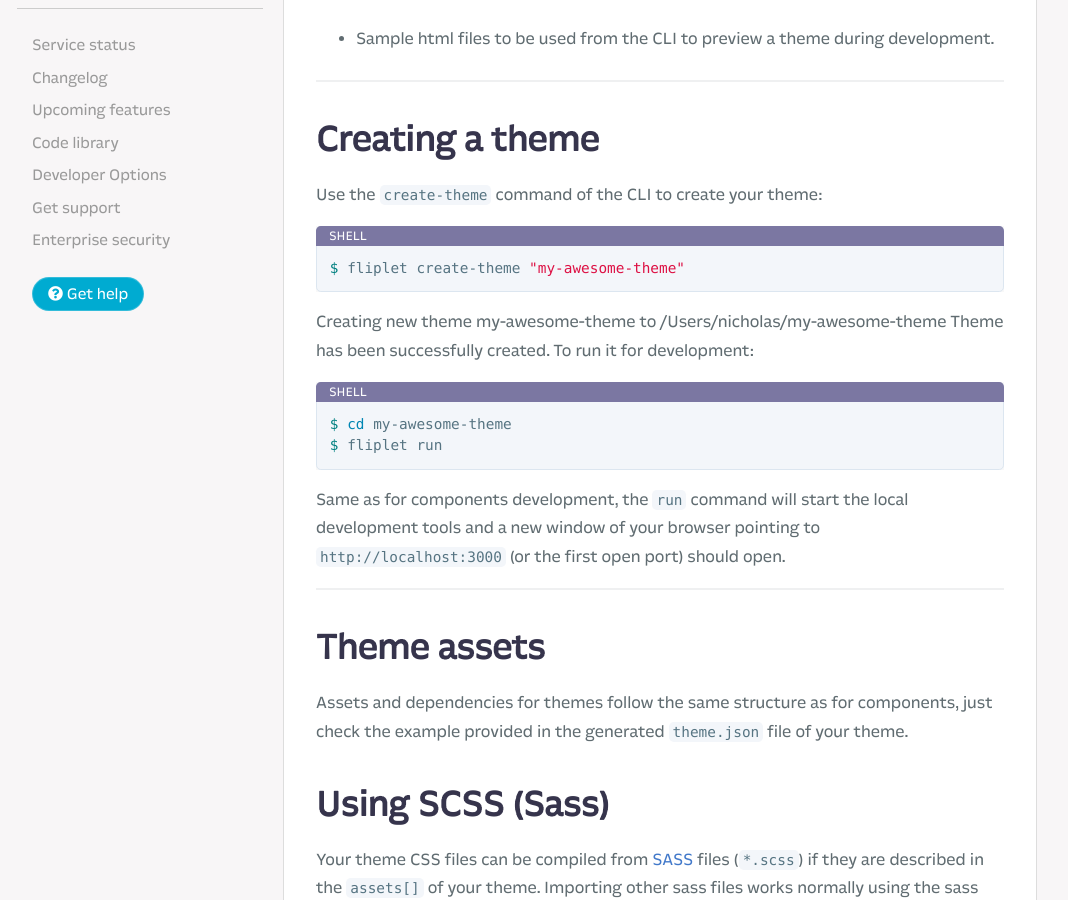
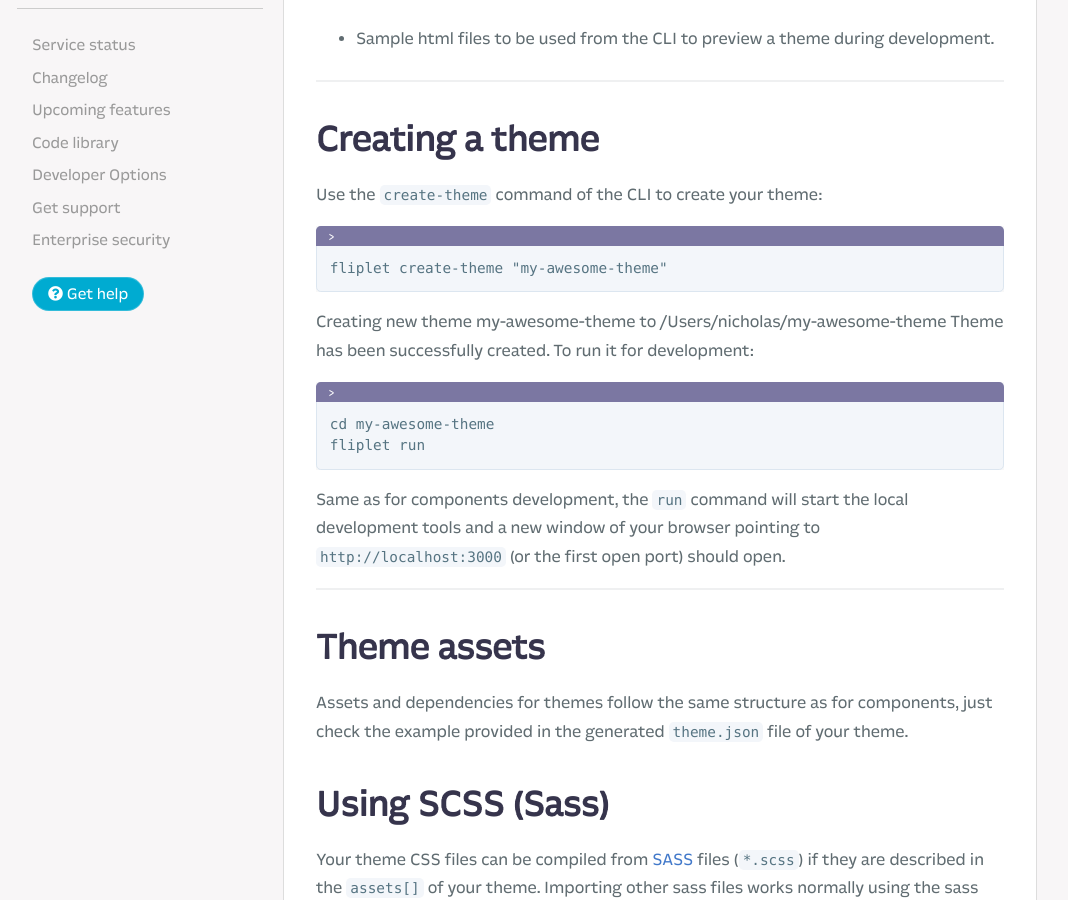
Before and after one commit to Fliplet/fliplet-cli, a Jekyll site: the page built from docs/Building-themes.md, in a window 1280 px wide and 900 px high, scrolled down 484 px. Shown: the whole window, without its empty margins (3-1071 px from the left). Built offline with Jekyll 4.4.1, drawn with Linux system fonts in a browser that asks for light colours; nearby versions of some CDN libraries; our own code applies the rules of GitHub Pages for plain Markdown files; library files that are not in the unit come from our copies; comment, search, counter and statistics services are not loaded; a style sheet for code colours, icons or effects is not loaded.

Commit message:
Remove bash code block type

````diff
--- a/docs/Building-themes.md
+++ b/docs/Building-themes.md
@@ -3,9 +3,9 @@
 Before building themes, we recommend reading the documentation about [creating components](Building-components.md) as it contains many principles about how widgets (components, themes and menus) work on Fliplet.
 
 A theme consist in:
-- SCSS, CSS and Javascript assets.
-- A configuration object which is used from Fliplet Studio to build a UI and let users customize various parts of your theme.
-- Sample html files to be used from the CLI to preview a theme during development.
+  - SCSS, CSS and Javascript assets.
+  - A configuration object which is used from Fliplet Studio to build a UI and let users customize various parts of your theme.
+  - Sample html files to be used from the CLI to preview a theme during development.
 
 ---
 
@@ -13,16 +13,16 @@ A theme consist in:
 
 Use the `create-theme` command of the CLI to create your theme:
 
-```bash
-$ fliplet create-theme "my-awesome-theme"
+```
+fliplet create-theme "my-awesome-theme"
 ```
 
 Creating new theme my-awesome-theme to /Users/nicholas/my-awesome-theme
 Theme has been successfully created. To run it for development:
 
-```bash
-$ cd my-awesome-theme
-$ fliplet run
+```
+cd my-awesome-theme
+fliplet run
 ```
 
 Same as for components development, the `run` command will start the local development tools and a new window of your browser pointing to `http://localhost:3000` (or the first open port) should open.
````
Also changed, not shown: docs/Data-integration-service.md (+6 -6 lines), docs/Publishing.md (+6 -6 lines), docs/Testing-components.md (+2 -2 lines), widget-vue-template/README.md.
